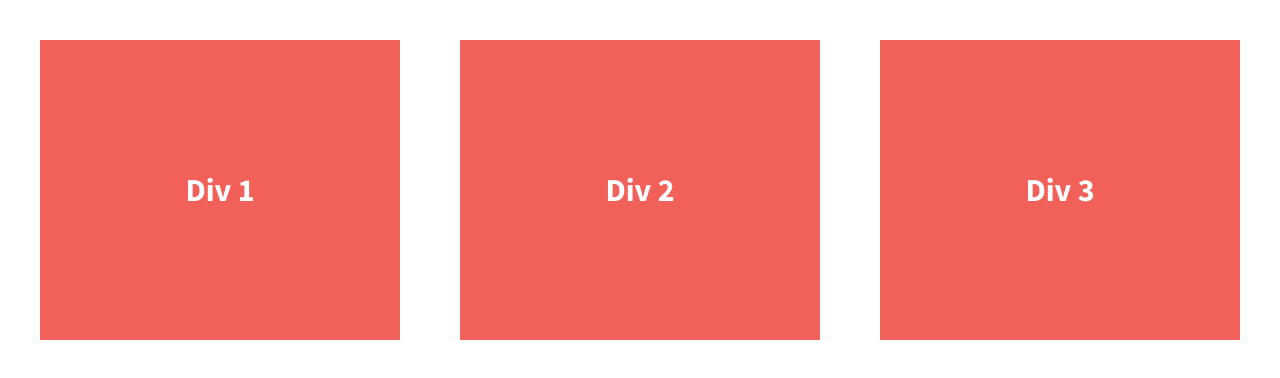
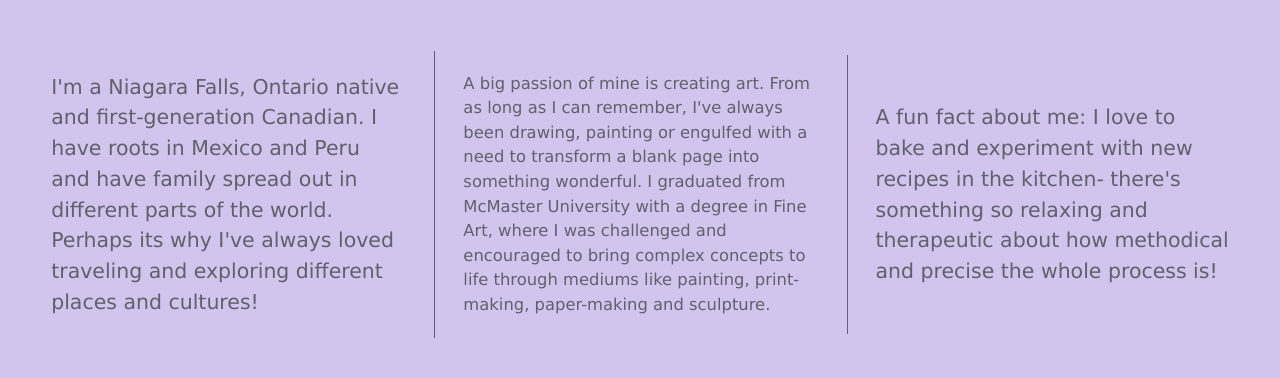
Before and after one commit to gabrielapal/Divs-Flexbox-Starter, a plain HTML site: page index.html in a window 1280 px wide. Drawn offline with nearby package versions, Linux system fonts and the light colour scheme.

Commit message:
Added content to divs and changed css

```diff
--- a/css/main.css
+++ b/css/main.css
@@ -97,33 +97,49 @@ textarea {
 
 
 html {
-  background-color: #fff;
+  background-color: #d1c5ed;
   height: 100%;
+  width: 100%;
 }
 
 body {
-  font-family: 'Source Sans Pro', sans-serif;
-  padding: 2em;
-  font-size: 1.25em;
+  font-family: 'Geneva', 'sans serif';
+  padding: 4em;
+  font-size: 0.8em;
   height: 100%;
+  color: #635f6b;
+  font-weight: 500;
 }
 
 .wrapper {
   display: flex;
+  flex-flow: row wrap;
   justify-content: space-between;
-  font-weight: 700;
+  align-items: center;
 }
 
-.div-1, .div-2, .div-3 {
+.div-1, .div-3 {
   display: flex;
   justify-content: center;
   align-items: center;
-  color: #fff;
+  color: #635f6b;
   line-height: 1.5em;
   font-size: 1.6em;
-  background-color: #f16059;
-  height: 300px;
+  background-color: #d1c5ed;
+  height: auto;
   width: 30%;
+}
+
+.div-2 {
+  display: flex;
+  justify-content: center;
+  align-items: center;
+  color: #635f6b;
+  line-height: 1.5em;
+  font-size: 1.28em;
+  background-color: #d1c5ed;
+  height: auto;
+  width: 50%;
 }
 
 
@@ -209,6 +225,17 @@ body {
    Modify as content requires.
    ========================================================================== */
 
+@media all and (min-width: 1200px) {
+    .div-1, .div-2, .div-3 {
+      flex-basis: 30%;
+    }
+
+    .div-1, .div-2 {
+        border-right: 1.5px solid #635f6b;;
+        padding-right: 30px;
+    }
+}
+
 @media print,
        (-webkit-min-device-pixel-ratio: 1.25),
        (min-resolution: 1.25dppx),
--- a/index.html
+++ b/index.html
@@ -1,5 +1,6 @@
 <!doctype html>
 <html class="no-js" lang="">
+
 <head>
     <meta charset="utf-8">
     <meta http-equiv="x-ua-compatible" content="ie=edge">
@@ -16,6 +17,7 @@
     <link href='http://fonts.googleapis.com/css?family=Lora:700' rel='stylesheet' type='text/css'>
     <link href='http://fonts.googleapis.com/css?family=Source+Sans+Pro:400,700' rel='stylesheet' type='text/css'>
 </head>
+
 <body>
     <!--[if lt IE 8]>
             <p class="browserupgrade">You are using an <strong>outdated</strong> browser. Please <a href="http://browsehappy.com/">upgrade your browser</a> to improve your experience.</p>
@@ -23,13 +25,19 @@
 
     <section class="wrapper">
         <div class="div-1">
-                Div 1
+            <p>I'm a Niagara Falls, Ontario native and first-generation Canadian. I have roots in Mexico and Peru and
+                have family spread out in different parts of the world. Perhaps its why I've always loved traveling and
+                exploring different places and cultures!</p>
         </div>
         <div class="div-2">
-                Div 2
+            <p>A big passion of mine is creating art. From as long as I can remember, I've always been drawing, painting
+                or engulfed with a need to transform a blank page into something wonderful. I graduated from McMaster
+                University with a degree in Fine Art, where I was challenged and encouraged to bring complex concepts to
+                life through mediums like painting, print-making, paper-making and sculpture.</p>
         </div>
         <div class="div-3">
-                Div 3
+            <p>A fun fact about me: I love to bake and experiment with new recipes in the kitchen- there's something so
+                relaxing and therapeutic about how methodical and precise the whole process is! </p>
         </div>
     </section>
 
@@ -40,12 +48,15 @@
 
     <!-- Google Analytics: change UA-XXXXX-X to be your site's ID. -->
     <script>
-            (function(b,o,i,l,e,r){b.GoogleAnalyticsObject=l;b[l]||(b[l]=
-            function(){(b[l].q=b[l].q||[]).push(arguments)});b[l].l=+new Date;
-            e=o.createElement(i);r=o.getElementsByTagName(i)[0];
-            e.src='https://www.google-analytics.com/analytics.js';
-            r.parentNode.insertBefore(e,r)}(window,document,'script','ga'));
-            ga('create','UA-XXXXX-X','auto');ga('send','pageview');
+            (function (b, o, i, l, e, r) {
+                b.GoogleAnalyticsObject = l; b[l] || (b[l] =
+                    function () { (b[l].q = b[l].q || []).push(arguments) }); b[l].l = +new Date;
+                e = o.createElement(i); r = o.getElementsByTagName(i)[0];
+                e.src = 'https://www.google-analytics.com/analytics.js';
+                r.parentNode.insertBefore(e, r)
+            }(window, document, 'script', 'ga'));
+        ga('create', 'UA-XXXXX-X', 'auto'); ga('send', 'pageview');
     </script>
 </body>
+
 </html>
```
Lines whose indentation alone changed are shown as unchanged.
